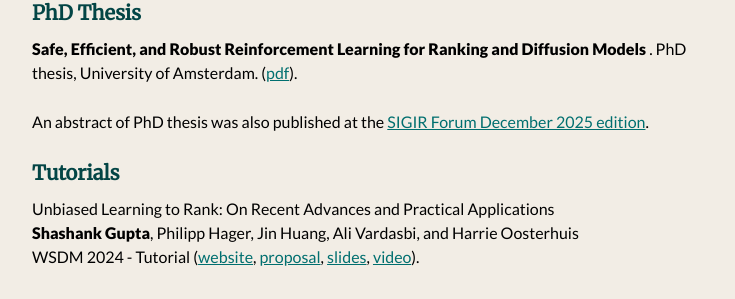
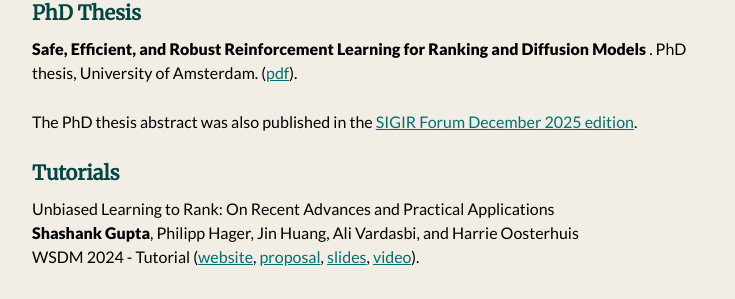
Before and after one commit to shashankg7/shashankg7.github.io, a Jekyll site: the page built from publications.md, in a window 1280 px wide and 900 px high. Shown: the part 195-494 px from the top of the window, without its empty margins (272-1007 px from the left). Built offline with Jekyll 4.4.1, drawn with Linux system fonts in a browser that asks for light colours; nearby versions of some CDN libraries.

Commit message:
Update publications.md

```diff
--- a/publications.md
+++ b/publications.md
@@ -10,7 +10,7 @@
 <b> Safe, Efficient, and Robust Reinforcement Learning for Ranking and Diffusion Models </b>. PhD thesis, University of Amsterdam.
 ([pdf](https://dare.uva.nl/search?identifier=669b7ddf-8c57-44c1-917d-9160ae14c04e)).
 
-An abstract of PhD thesis was also published at the [SIGIR Forum December 2025 edition](https://sigir.org/forum/issues/december-2025/).
+The PhD thesis abstract was also published in the [SIGIR Forum December 2025 edition]([https://sigir.org/forum/issues/december-2025/](https://sigir.org/wp-content/uploads/2026/02/p22.pdf)).
 
 
 ### Tutorials
```
